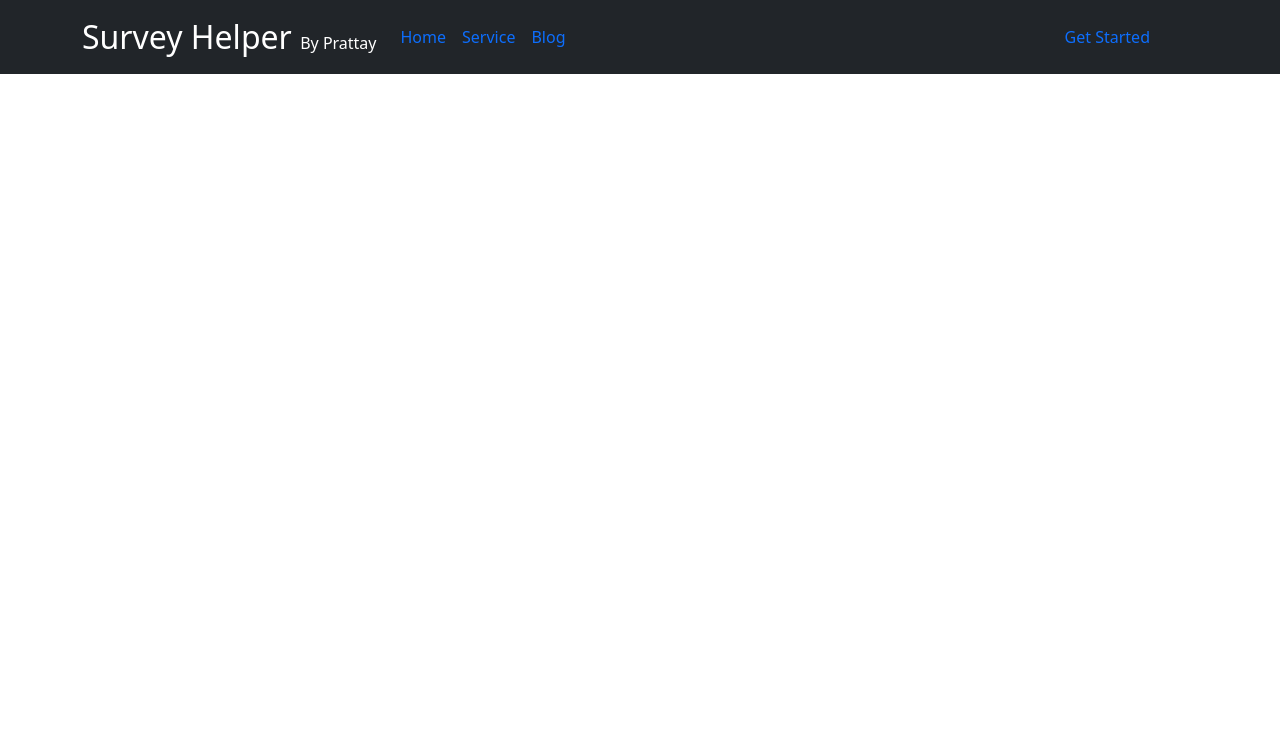
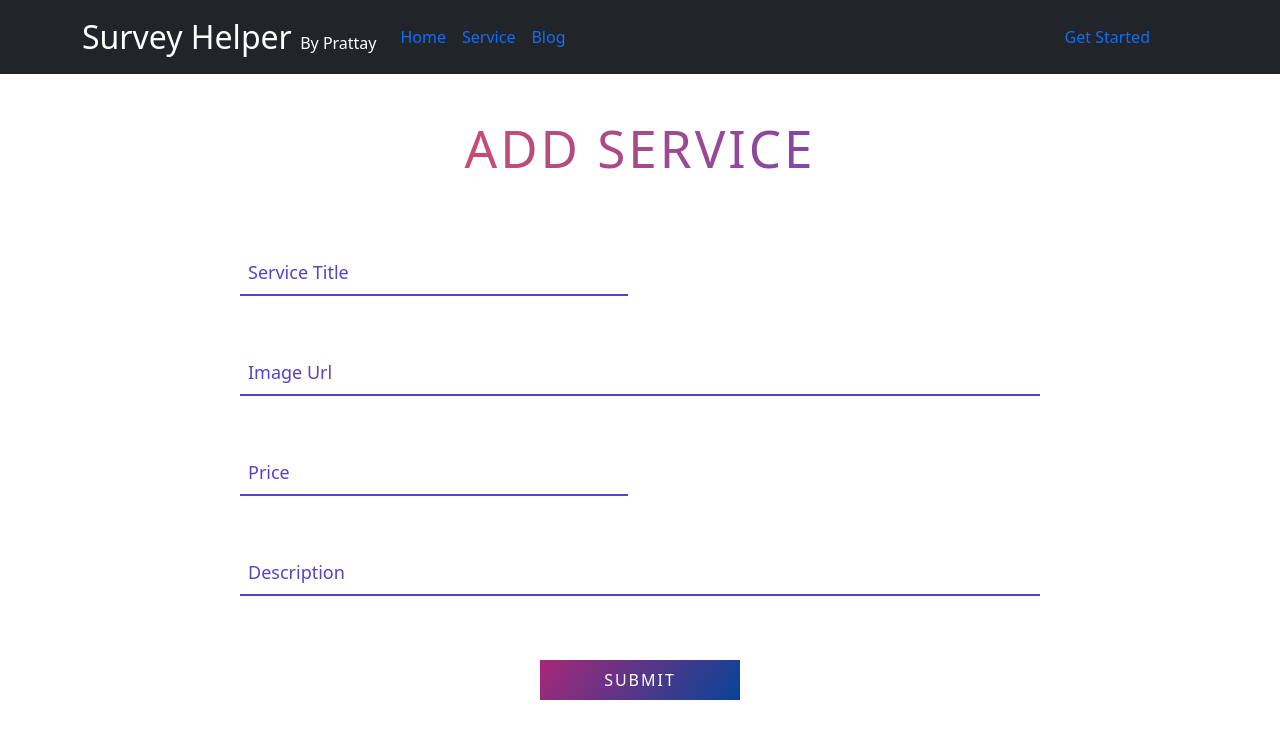
Before and after one commit to PrattayDhar/review-website-clint, a React (Create React App) app: page /AddServices in a window 1280 px wide. Shown: the top 738 px of the page. Built offline with nearby package versions, Linux system fonts and the light colour scheme; no server answers.

Commit message:
addservice

```diff
--- a/package.json
+++ b/package.json
@@ -8,6 +8,7 @@
     "@testing-library/user-event": "^13.5.0",
     "bootstrap": "^5.2.2",
     "firebase": "^9.13.0",
+    "mdb-ui-kit": "^6.0.0",
     "react": "^18.2.0",
     "react-bootstrap": "^2.6.0",
     "react-dom": "^18.2.0",
--- a/src/Routes/Routes.js
+++ b/src/Routes/Routes.js
@@ -5,6 +5,7 @@ import Getstarted from "../component/Getstarted/Getstarted";
 import Home from "../component/Home/Home";
 import Myreview from "../component/Myreview/Myreview";
 import Service from "../component/Service/Service";
+import ServiceDetails from "../component/ServiceDetails/ServiceDetails";
 import Main from "../layout/Main";
 
 export const routes = createBrowserRouter([
@@ -34,6 +35,11 @@ export const routes = createBrowserRouter([
             {
                 path:'/AddServices',
                 element:<Addservice></Addservice>
+            },
+            {
+                path:'servicedetails/:id',
+                element:<ServiceDetails></ServiceDetails>,
+                loader: ({ params }) => fetch(`http://localhost:5000/services/${params.id}`)
             }
         ]
 
--- /dev/null
+++ b/src/component/Addservice/Addservice.css
@@ -0,0 +1,77 @@
+.get-in-touch {
+    max-width: 800px;
+    margin: 50px auto;
+    position: relative;
+
+}
+
+.get-in-touch .title {
+    text-align: center;
+    text-transform: uppercase;
+    letter-spacing: 3px;
+    font-size: 3.2em;
+    line-height: 48px;
+    padding-bottom: 48px;
+    color: #5543ca;
+    background: #5543ca;
+    background: -moz-linear-gradient(left, #f4524d 0%, #5543ca 100%) !important;
+    background: -webkit-linear-gradient(left, #f4524d 0%, #5543ca 100%) !important;
+    background: linear-gradient(to right, #f4524d 0%, #5543ca 100%) !important;
+    -webkit-background-clip: text !important;
+    -webkit-text-fill-color: transparent !important;
+}
+
+.contact-form .form-field {
+    position: relative;
+    margin: 32px 0;
+}
+
+.contact-form .input-text {
+    display: block;
+    width: 100%;
+    height: 36px;
+    border-width: 0 0 2px 0;
+    border-color: #5543ca;
+    font-size: 18px;
+    line-height: 26px;
+    font-weight: 400;
+}
+
+.contact-form .input-text:focus {
+    outline: none;
+}
+
+.contact-form .input-text:focus+.label,
+.contact-form .input-text.not-empty+.label {
+    -webkit-transform: translateY(-24px);
+    transform: translateY(-24px);
+}
+
+.contact-form .label {
+    position: absolute;
+    left: 20px;
+    bottom: 11px;
+    font-size: 18px;
+    line-height: 26px;
+    font-weight: 400;
+    color: #5543ca;
+    cursor: text;
+    transition: -webkit-transform .2s ease-in-out;
+    transition: transform .2s ease-in-out;
+    transition: transform .2s ease-in-out,
+        -webkit-transform .2s ease-in-out;
+}
+
+.contact-form .submit-btn {
+    display: inline-block;
+    background-color: #000;
+    background-image: linear-gradient(125deg, #a72879, #064497);
+    color: #fff;
+    text-transform: uppercase;
+    letter-spacing: 2px;
+    font-size: 16px;
+    padding: 8px 16px;
+    border: none;
+    width: 200px;
+    cursor: pointer;
+}
--- a/src/component/Addservice/Addservice.js
+++ b/src/component/Addservice/Addservice.js
@@ -1,10 +1,36 @@
 import React from 'react';
-
+import './Addservice.css'
 const Addservice = () => {
     return (
-        <div>
 
-        </div>
+        <div><section className="get-in-touch">
+            <h1 className="title">Add Service</h1>
+
+            <form className="contact-form row">
+
+                <div className="form-field col-lg-6">
+                    <input name="title" className="input-text js-input" type="text" required />
+                    <label className="label" >Service Title</label>
+                </div>
+                <div className="form-field col-lg-12 ">
+                    <input name="img" className="input-text js-input" type="text" required />
+                    <label className="label" >Image Url</label>
+                </div>
+                <div className="form-field col-lg-6 ">
+                    <input name="price" className="input-text js-input" type="text" required />
+                    <label className="label" >Price</label>
+                </div>
+
+                <div className="form-field col-lg-12">
+                    <input name="description" className="input-text js-input" type="text" required />
+                    <label className="label" >Description</label>
+                </div>
+                <div className="form-field col-lg-12">
+                    <input className="submit-btn" type="submit" value="Submit" />
+                </div>
+            </form>
+
+        </section></div>
     );
 };
 
--- a/src/component/Service/Service.js
+++ b/src/component/Service/Service.js
@@ -1,5 +1,3 @@
-
-import { Button } from 'bootstrap';
 import React from 'react';
 import { Card, Col, Container, Row } from 'react-bootstrap';
 import { Link, useLoaderData } from 'react-router-dom';
@@ -16,7 +14,7 @@ const Service = () => {
                     <Col lg="10" className='d-none d-lg-block'>
                     </Col>
                     <Col lg=""><p>Total service:  {allservice.length}</p>
-                        <Row xs={1} md={2} className="g-4">
+                        <Row xs={1} md={3} className="g-4">
                             {
                                 allservice.map(service =>
                                     <Col>
@@ -31,7 +29,9 @@ const Service = () => {
                                             <Card.Body>
                                                 <Card.Body className='d-flex  justify-content-around pt-3'>
                                                     <Card.Title>{service.title}</Card.Title>
-                                                    <button className='btn btn-info'>Details</button>
+                                                    <button className='btn btn-info'><Link to={`/servicedetails/${service._id}`}>Details
+                                                    </Link>
+                                                        </button>
                                                     {/* <Button variant="outline-success"><Link to={`/services/${service._id}`} style={{ textDecoration: 'none', color: 'black', }}>Details</Link></Button> */}
                                                 </Card.Body>
                                             </Card.Body>
--- /dev/null
+++ b/src/component/ServiceDetails/ServiceDetails.js
@@ -0,0 +1,52 @@
+import React from 'react';
+import { useLoaderData } from 'react-router-dom';
+
+const ServiceDetails = () => {
+    const singledetails=useLoaderData()
+    return (
+        <div>
+            {/* <div className="card mb-3" >
+                <div className="row g-0">
+                    <div className="col-md-4">
+                        <img src={singledetails.img} className="img-fluid rounded-start" alt="..." />
+                    </div>
+                    <div className="col-md-8">
+                        <div className="card-body">
+                            <div ><h5 className="card-title">{singledetails.title}</h5>
+                                <p className="card-text">{singledetails.description}</p>
+                                <p className="card-text">{singledetails.price}</p></div>
+
+                        </div>
+                    </div>
+                </div>
+            </div> */}
+            <div className="row row-cols-1 row-cols-md-2 g-4">
+                <div className="col">
+                    <div className="card">
+                        <img src={singledetails.img} className="card-img-top" alt="..."/>
+                            <div className="card-body">
+                            <h5 className="card-title">{singledetails.title}</h5>
+                            <p className="card-text">{singledetails.description}</p>
+                            <p className="card-text">{singledetails.price}</p></div>
+                            </div>
+                    </div>
+                <div className="col">
+                    <div className="card">
+                        <img src="..." className="card-img-top" alt="..." />
+                        <div className="card-body">
+                            <h5 className="card-title">Review</h5>
+                            <p className="card-text">This is a longer card with supporting text below as a natural lead-in to additional content. This content is a little bit longer.</p>
+                        </div>
+                    </div>
+
+                </div>
+                </div>
+
+
+
+            </div>
+
+    );
+};
+
+export default ServiceDetails;
--- a/src/index.js
+++ b/src/index.js
@@ -5,6 +5,7 @@ import App from './App';
 import reportWebVitals from './reportWebVitals';
 import 'bootstrap/dist/css/bootstrap.min.css';
 import AuthProvider from './context/AuthProvider';
+
 const root = ReactDOM.createRoot(document.getElementById('root'));
 root.render(
   <React.StrictMode>
```
Also changed, not shown: src/component/ServiceDetails/Servicedetails.css (added), 1 other file (tests, documents, lock files or other folders).
